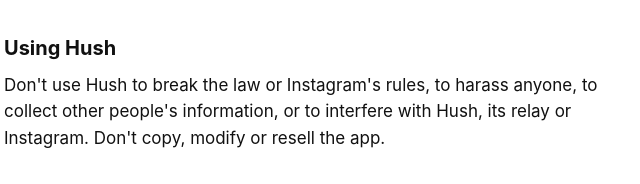
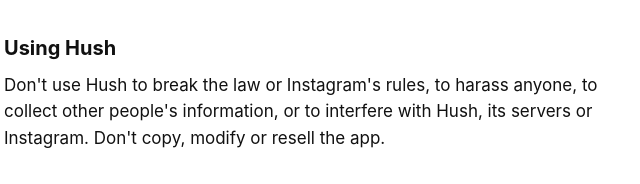
Before and after one commit to exie1122/hush-site, a plain HTML site: page terms.html in a window 1280 px wide. Shown: the part 1446-1630 px from the top of the page, 318-958 px from the left. Drawn offline with Linux system fonts and the light colour scheme.

Commit message:
Terms: servers, not relay
Co-Authored-By: Claude Opus 5.5 <noreply@anthropic.com>
Claude-Session: https://claude.ai/code/session_014SeKnunMMy6MiifF38frQq

```diff
--- a/terms.html
+++ b/terms.html
@@ -55,7 +55,7 @@ one. Don't rely on Hush for anything urgent or safety-critical.</p>
 
 <h2>Using Hush</h2>
 <p>Don't use Hush to break the law or Instagram's rules, to harass anyone, to collect other
-people's information, or to interfere with Hush, its relay or Instagram. Don't copy, modify or
+people's information, or to interfere with Hush, its servers or Instagram. Don't copy, modify or
 resell the app.</p>
 
 <h2>No warranty</h2>
```
